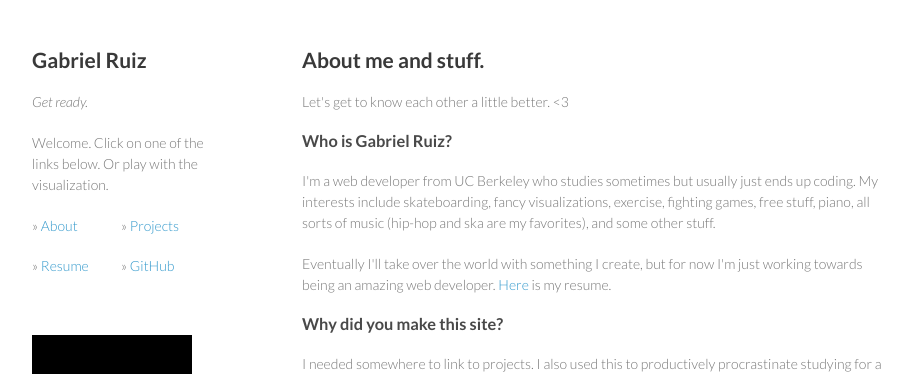
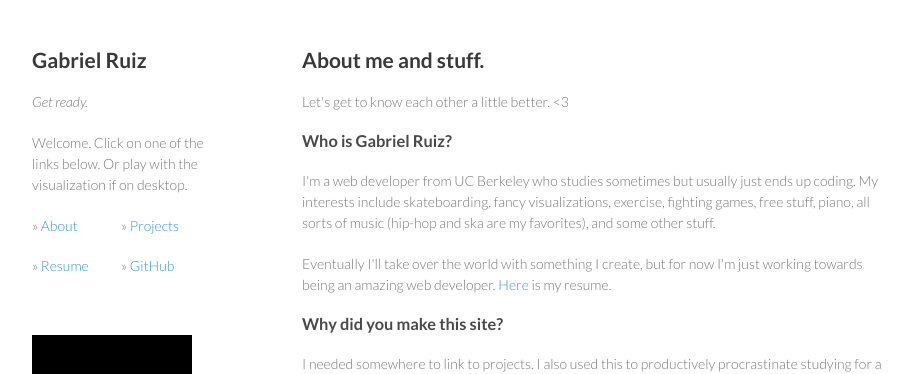
Before and after one commit to jasminelee/gruiz17.github.com, a Jekyll site: the page built from index.html, in a window 1280 px wide. Shown: the top 374 px of the page, without its empty margins (178-1090 px from the left). Built offline with Jekyll 4.4.1, drawn with Linux system fonts in a browser that asks for light colours.

Commit message:
if on desktop sigh

```diff
--- a/_layouts/default.html
+++ b/_layouts/default.html
@@ -33,7 +33,7 @@
       <header>
         <h2>Gabriel Ruiz</h2>
         <p style="font-style:italic">Get ready.</p>
-        <p>Welcome. Click on one of the links below. Or play with the visualization.</p>
+        <p>Welcome. Click on one of the links below. Or play with the visualization if on desktop.</p>
         <li>&raquo; <a href="/">About</a></li>
         <li>&raquo; <a href="/projects">Projects</a></li>
         <li>&raquo; <a href="http://dl.dropbox.com/s/14bvli9w9lawfza/GabrielRuizResume.pdf">Resume</a></li>
```
